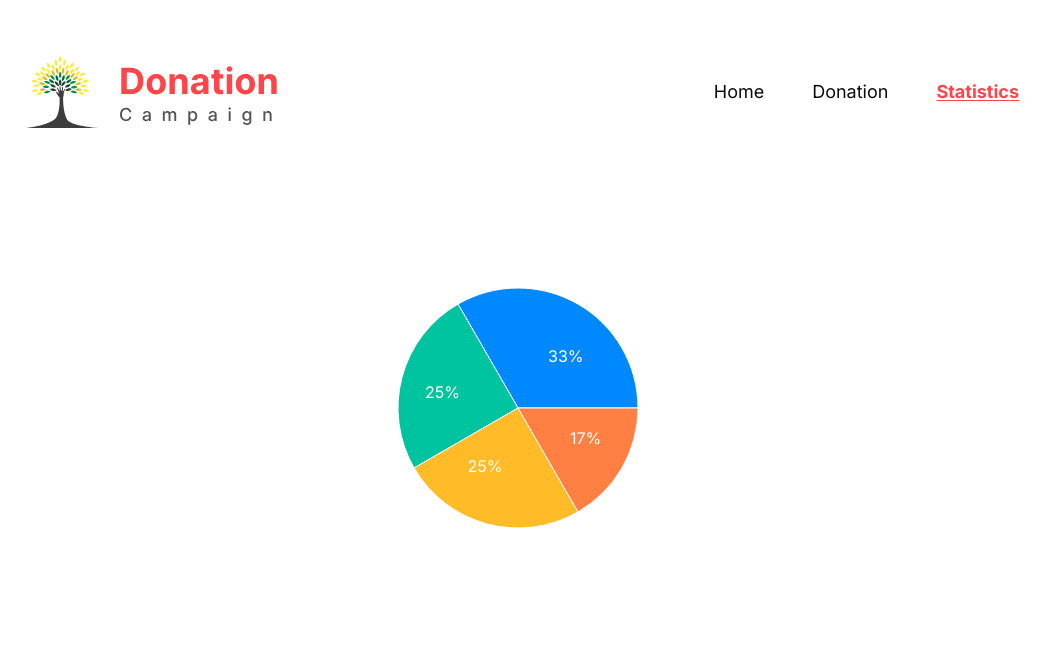
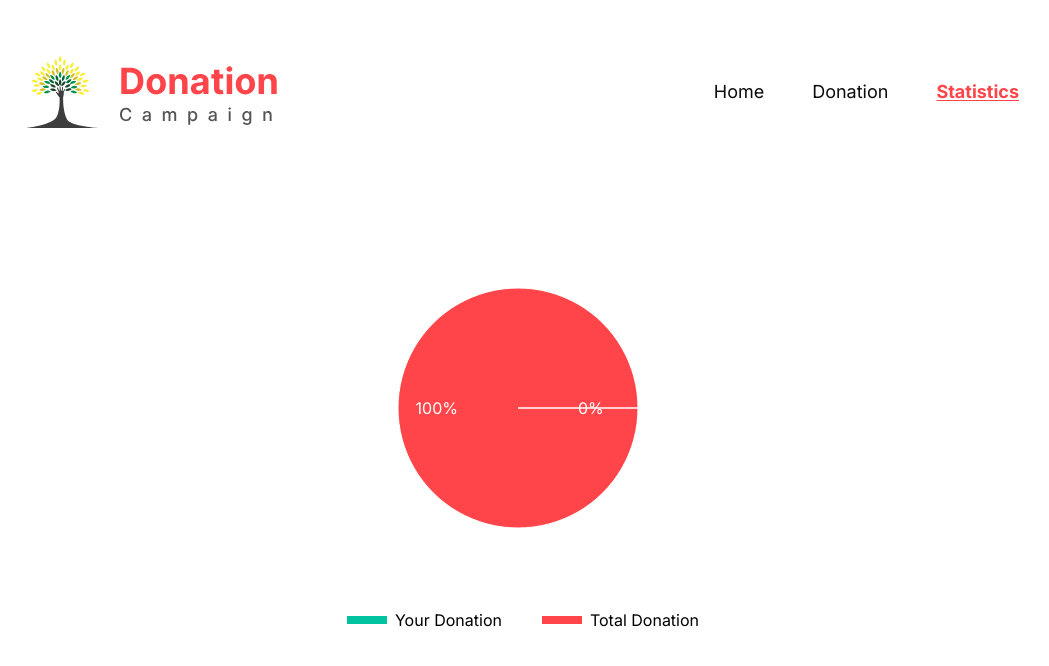
Before and after one commit to sm0bin/donation-campaign, a React (Vite) app: page /statistics in a window 1280 px wide. Shown: the top 666 px of the page, without its empty margins (117-1166 px from the left). Built offline with nearby package versions, Linux system fonts and the light colour scheme.

Commit message:
statistics with price

```diff
--- a/src/components/Statistics.jsx
+++ b/src/components/Statistics.jsx
@@ -1,15 +1,31 @@
-import { PureComponent } from "react";
+import { useEffect, useState, PureComponent } from "react";
+import { useLoaderData } from "react-router-dom";
+import { calculatePrice, getMyDonations } from "./utility/localStorage";
 import { PieChart, Pie, Sector, Cell, ResponsiveContainer } from "recharts";
 
 const Statistics = () => {
+  const allDonations = useLoaderData();
+  const [myDonations, setMyDonations] = useState([]);
+
+  useEffect(() => {
+    if (allDonations.length > 0) {
+      const myStoredDonations = getMyDonations();
+      const mySelectedDonations = allDonations.filter((donation) =>
+        myStoredDonations.includes(donation.id)
+      );
+      setMyDonations(mySelectedDonations);
+    }
+  }, [allDonations]);
+  const totalDonationsPrice = calculatePrice(allDonations);
+  const myDonationsPrice = calculatePrice(myDonations);
+  console.log(totalDonationsPrice, myDonationsPrice);
+
   const data = [
-    { name: "Group A", value: 400 },
-    { name: "Group B", value: 300 },
-    { name: "Group C", value: 300 },
-    { name: "Group D", value: 200 },
+    { name: "Your Donation", value: myDonationsPrice },
+    { name: "Total Donation", value: totalDonationsPrice - myDonationsPrice },
   ];
 
-  const COLORS = ["#0088FE", "#00C49F", "#FFBB28", "#FF8042"];
+  const COLORS = ["#00C49F", "#FF444A"];
 
   const RADIAN = Math.PI / 180;
   const renderCustomizedLabel = ({
@@ -39,6 +55,7 @@ const Statistics = () => {
   };
 
   return (
+    <>
       <ResponsiveContainer width="99%" height={400}>
         <PieChart width={400} height={400}>
           <Pie
@@ -52,12 +69,26 @@ const Statistics = () => {
             dataKey="value"
           >
             {data.map((entry, index) => (
-            <Cell key={`cell-${index}`} fill={COLORS[index % COLORS.length]} />
+              <Cell
+                key={`cell-${index}`}
+                fill={COLORS[index % COLORS.length]}
+              />
             ))}
           </Pie>
-        <legend />
         </PieChart>
       </ResponsiveContainer>
+      <div className="flex gap-10 justify-center">
+        {data.map((item, idx) => (
+          <div key={idx} className="flex items-center gap-2">
+            <hr
+              style={{ border: `4px solid ${COLORS[idx]}` }}
+              className="w-10"
+            />{" "}
+            {item.name}
+          </div>
+        ))}
+      </div>
+    </>
   );
 };
 
--- a/src/components/utility/localStorage.js
+++ b/src/components/utility/localStorage.js
@@ -15,5 +15,10 @@ const setMyDonations = (id) => {
     }
 }
 
+const calculatePrice = (DonationObject) => {
+    const sumOfPrice = DonationObject.reduce((accumulator, currentValue) => accumulator + currentValue.price, 0);
+    return sumOfPrice;
+}
 
-export { getMyDonations, setMyDonations };
+
+export { getMyDonations, setMyDonations, calculatePrice };
--- a/src/main.jsx
+++ b/src/main.jsx
@@ -30,6 +30,7 @@ const router = createBrowserRouter([
       {
         path: "/statistics",
         element: <Statistics />,
+        loader: () => fetch("data.json"),
       },
     ],
   },
```
Lines whose indentation alone changed are shown as unchanged.
